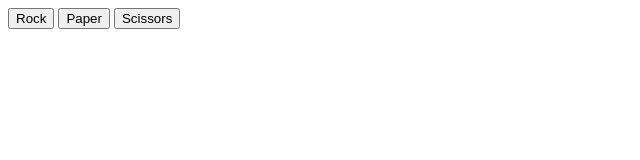
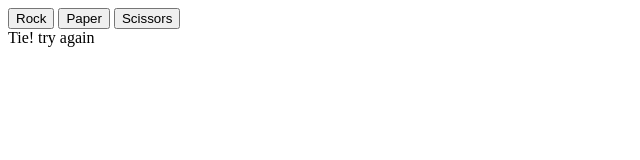
Before and after one commit to BrandonComstock/rock-paper-scissors, a plain HTML site: page index.html in a window 1280 px wide. Both pictures are taken after a click on the button "Rock". Shown: the full height of the page, 0-640 px from the left. Drawn offline with Linux system fonts and the light colour scheme.

Commit message:
made results who up on screen

```diff
--- a/index.html
+++ b/index.html
@@ -11,6 +11,7 @@
         <button id="paper">Paper</button>
         <button id="scissors">Scissors</button>
     </div>
+    <div id="results"></div>
     <script src="script.js"></script>
 </body>
 </html>
--- a/script.js
+++ b/script.js
@@ -1,6 +1,7 @@
 function playGame() {
     let humanScore = 0;
     let computerScore = 0;
+    const results = document.querySelector("#results");
 
     function getComputerChoice () {
         let choices = ["rock", "paper", "scissors"];
@@ -74,7 +75,7 @@ function playGame() {
                 break;
             }
         }
-        console.log(message);
+        results.textContent = message;
     }
 
     // while (humanScore < 5) {
```
